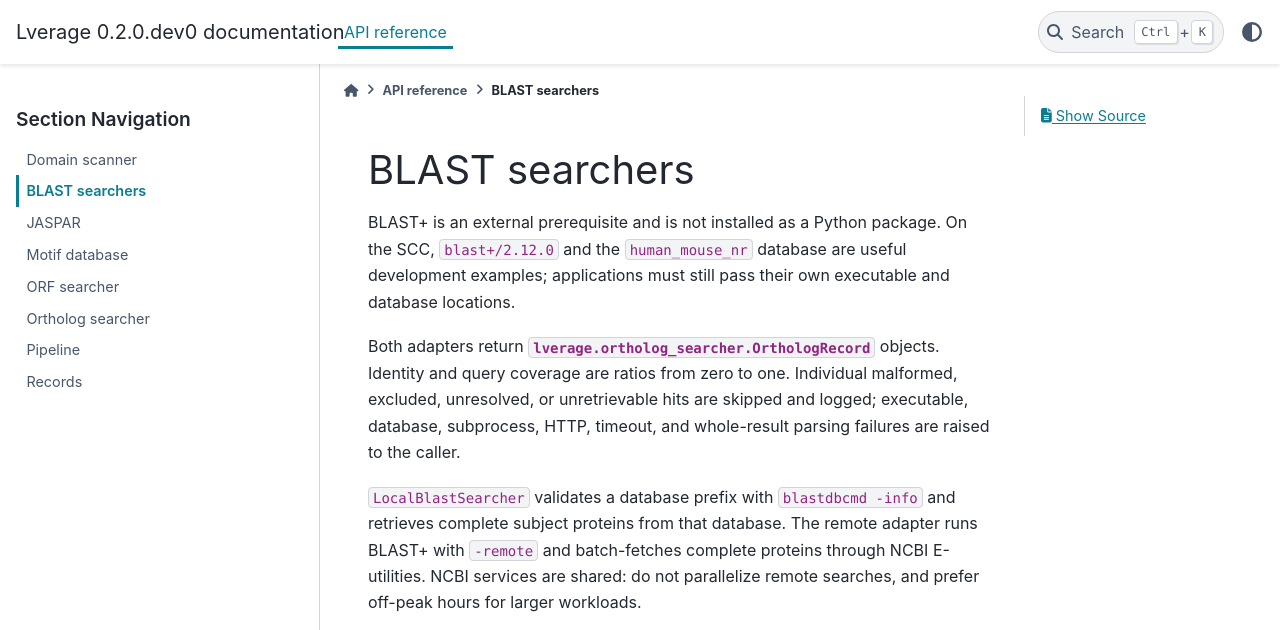
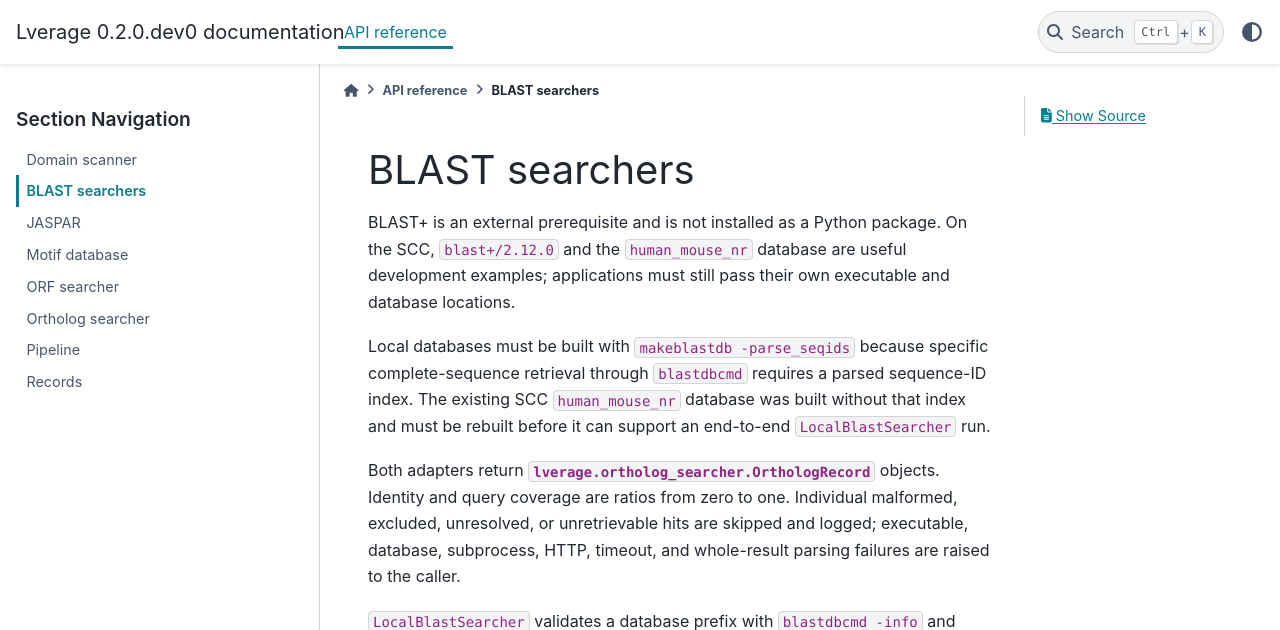
Before and after one commit to BradhamLab/Lverage, a Sphinx documentation site: the page built from docs/api/blast.rst, in a window 1280 px wide and 1132 px high, cut to the strip 0-630 px from the top of the window. Built offline with Sphinx 7.4.7 and the PyData theme 0.15.4, drawn with Linux system fonts in a browser that asks for light colours.

Commit message:
Document local BLAST database indexing

```diff
--- a/docs/api/blast.rst
+++ b/docs/api/blast.rst
@@ -5,6 +5,12 @@ BLAST+ is an external prerequisite and is not installed as a Python package.
 On the SCC, ``blast+/2.12.0`` and the ``human_mouse_nr`` database are useful
 development examples; applications must still pass their own executable and
 database locations.
+
+Local databases must be built with ``makeblastdb -parse_seqids`` because
+specific complete-sequence retrieval through ``blastdbcmd`` requires a parsed
+sequence-ID index. The existing SCC ``human_mouse_nr`` database was built
+without that index and must be rebuilt before it can support an end-to-end
+``LocalBlastSearcher`` run.
 
 Both adapters return :class:`lverage.ortholog_searcher.OrthologRecord` objects.
 Identity and query coverage are ratios from zero to one. Individual malformed,
```
